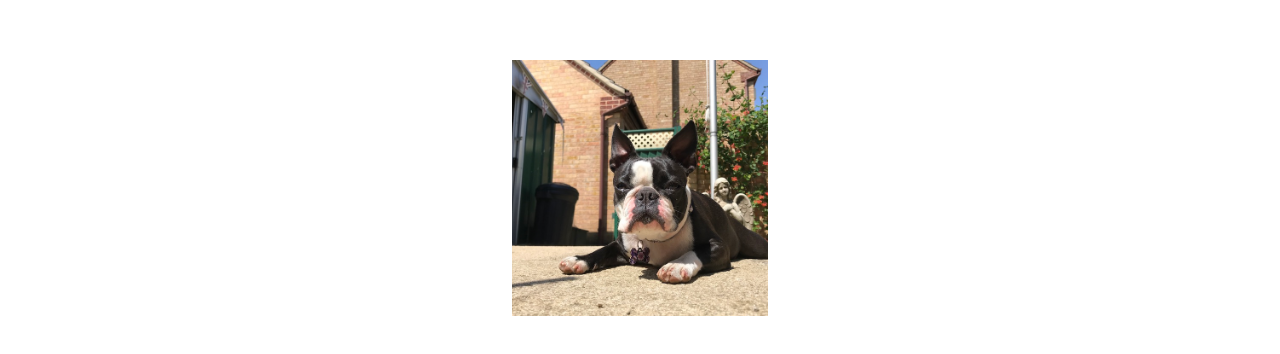
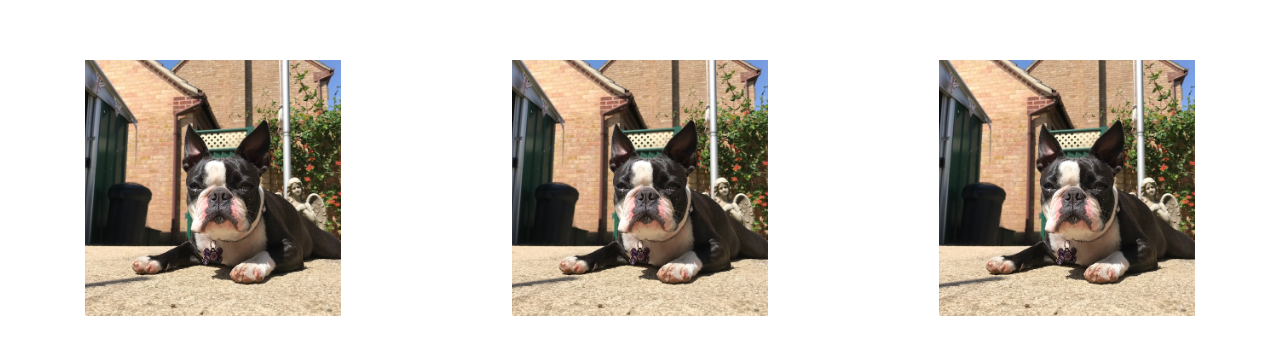
Before and after one commit to MattCrouch/react-spring-tutorial, a React (Create React App) app: page / in a window 1280 px wide. Shown: the part 212-566 px from the top of the page. Built offline with nearby package versions, Linux system fonts and the light colour scheme.

Commit message:
Show ratings

```diff
--- a/src/App.css
+++ b/src/App.css
@@ -1,6 +1,6 @@
 .App {
   display: flex;
   align-items: center;
-  justify-content: center;
+  justify-content: space-around;
   min-height: 100vh;
 }
--- a/src/App.js
+++ b/src/App.js
@@ -1,16 +1,27 @@
-import React, { Component } from "react";
+import React, { useState } from "react";
 import RatingsCard from "./RatingsCard";
 import "./App.css";
 import image from "./image.jpg";
 
-class App extends Component {
-  render() {
-    return (
-      <div className="App">
-        <RatingsCard image={image} />
-      </div>
-    );
-  }
-}
+const createImage = image => ({
+  image,
+  rating: Math.ceil(Math.random() * 5)
+});
+
+export const App = () => {
+  const [cards] = useState([
+    createImage(image),
+    createImage(image),
+    createImage(image)
+  ]);
+
+  return (
+    <div className="App">
+      {cards.map((card, index) => (
+        <RatingsCard key={index} {...card} />
+      ))}
+    </div>
+  );
+};
 
 export default App;
--- a/src/RatingsCard/index.js
+++ b/src/RatingsCard/index.js
@@ -19,8 +19,11 @@ const trans = (x, y, s) =>
 const inverseOpacity = o => 1 - o;
 const inverseTransform = t => `${t} rotateY(180deg)`;
 
-export const RatingsCard = ({ image }) => {
+export const RatingsCard = ({ image, rating }) => {
   const [selected, setSelected] = useState(false);
+  const [currentRating, setRating] = useState(rating);
+
+  const addRating = value => setRating(value);
 
   // Card shimmy
   const [props, set] = useSpring(() => ({
@@ -60,7 +63,9 @@ export const RatingsCard = ({ image }) => {
           transform: transform.interpolate(inverseTransform)
         }}
       >
-        {selected && <StarRating />}
+        {selected && (
+          <StarRating addRating={addRating} rating={currentRating} />
+        )}
       </animated.div>
     </animated.div>
   );
--- a/src/Star/index.js
+++ b/src/Star/index.js
@@ -8,6 +8,7 @@ export class Star extends Component {
       <svg
         className="Star"
         style={this.props.style}
+        onClick={this.props.onClick}
         width="102px"
         height="96px"
         viewBox="0 0 102 96"
@@ -24,7 +25,7 @@ export class Star extends Component {
             id="Star"
             stroke="#FFFFFF"
             strokeWidth="5"
-            fill="#F9BE3E"
+            fill={this.props.active ? "#F9BE3E" : undefined}
             points="51 83.1013765 21.6107374 93.4508497 22.3718897 62.3018369 3.44717419 37.5491503 33.3068548 28.6474749 51 3 68.6931452 28.6474749 98.5528258 37.5491503 79.6281103 62.3018369 80.3892626 93.4508497"
           />
         </g>
--- a/src/StarRating/index.js
+++ b/src/StarRating/index.js
@@ -4,7 +4,7 @@ import Star from "../Star";
 
 import "./styles.css";
 
-export const StarRating = () => {
+export const StarRating = ({ rating }) => {
   const AnimatedStar = animated(Star);
 
   const animatedStars = useTrail(5, {
@@ -20,7 +20,11 @@ export const StarRating = () => {
   return (
     <div className="StarRating">
       {animatedStars.map((props, index) => (
-        <AnimatedStar key={index} style={{ ...props }} />
+        <AnimatedStar
+          active={index + 1 <= rating}
+          key={index}
+          style={{ ...props }}
+        />
       ))}
     </div>
   );
```
